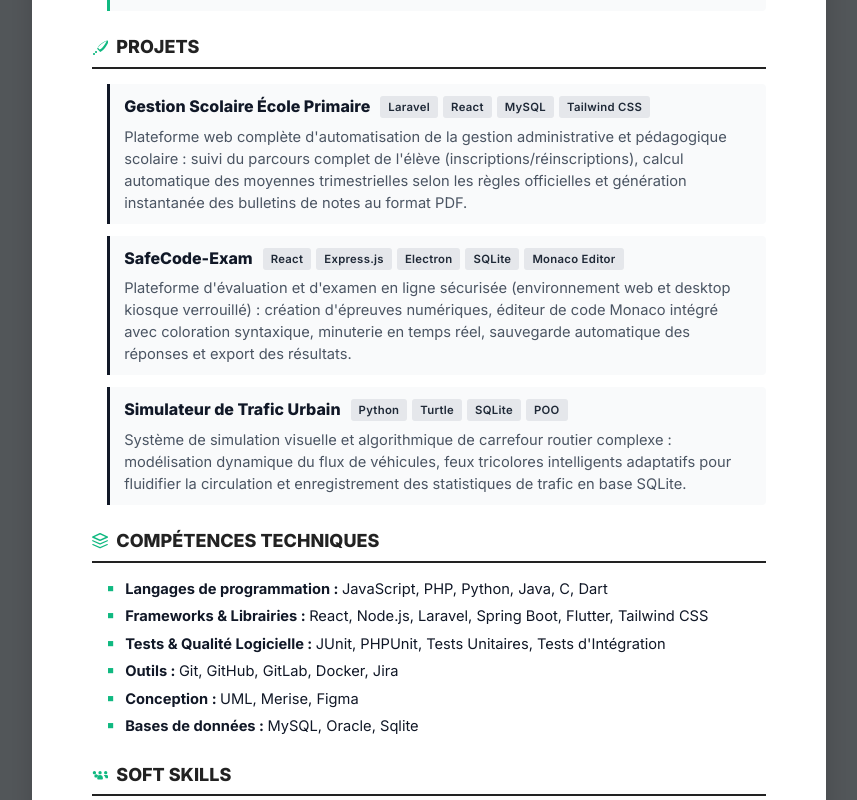
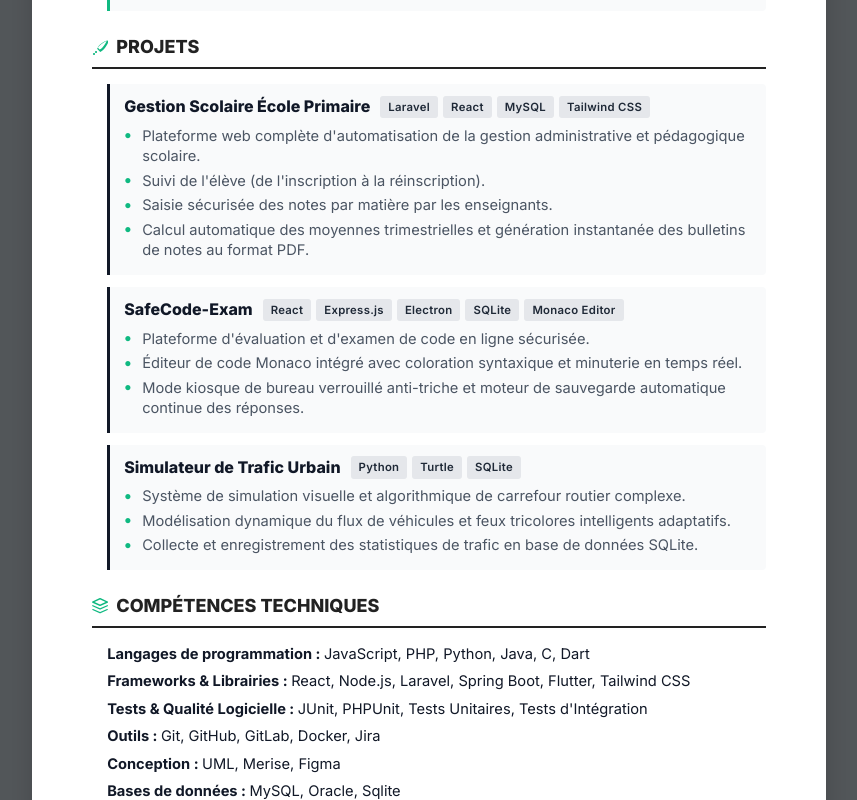
Before and after one commit to sow-aliou/Mon-CV, a React (Vite) app: page / in a window 1280 px wide. Shown: the part 880-1680 px from the top of the page, without its empty margins (211-1068 px from the left). Built offline with nearby package versions, Linux system fonts and the light colour scheme.

Commit message:
style: modification des puces, mise à jour des centres d'intérêt, du profil (recherche de stage) et passage des descriptions de projets en listes

```diff
--- a/src/App.css
+++ b/src/App.css
@@ -269,12 +269,12 @@ body {
 }
 
 .experience-description li::before {
-  content: "■";
+  content: "●";
   color: #10b981;
   position: absolute;
   left: -18px;
-  font-size: 8pt;
-  top: 2px;
+  font-size: 9pt;
+  top: 1.5px;
 }
 
 .cv-bullets {
@@ -296,6 +296,17 @@ body {
   left: -18px;
   font-size: 8pt;
   top: 2px;
+}
+
+.cv-no-bullet {
+  list-style-type: none;
+  padding-left: 0;
+  font-size: 11pt;
+  color: #111827;
+}
+
+.cv-no-bullet li {
+  margin-bottom: 4px;
 }
 
 .projects-list {
@@ -343,10 +354,27 @@ body {
   font-weight: 800;
 }
 
-.project-description {
+.project-description-list {
+  list-style-type: none;
+  padding-left: 18px;
   font-size: 11pt;
   color: #4b5563;
-  line-height: 1.5;
+  margin-top: 6px;
+  line-height: 1.4;
+}
+
+.project-description-list li {
+  position: relative;
+  margin-bottom: 4px;
+}
+
+.project-description-list li::before {
+  content: "●";
+  color: #10b981;
+  position: absolute;
+  left: -18px;
+  font-size: 9pt;
+  top: 1.5px;
 }
 
 .skills-grid {
@@ -391,12 +419,12 @@ body {
 }
 
 .soft-skills-grid li::before {
-  content: "■";
+  content: "●";
   color: #10b981;
   position: absolute;
   left: -18px;
-  font-size: 8pt;
-  top: 2px;
+  font-size: 9pt;
+  top: 1.5px;
 }
 
 .languages-list {
--- a/src/App.jsx
+++ b/src/App.jsx
@@ -154,7 +154,11 @@ function App() {
                     ))}
                   </div>
                 </div>
-                <p className="project-description">{item.description}</p>
+                <ul className="project-description-list">
+                  {item.description.map((bullet, i) => (
+                    <li key={i}>{bullet}</li>
+                  ))}
+                </ul>
               </div>
             ))}
           </div>
@@ -162,7 +166,7 @@ function App() {
 
         <section className="cv-section">
           <h2><FaLayerGroup className="section-icon" /> COMPÉTENCES TECHNIQUES</h2>
-          <ul className="cv-bullets">
+          <ul className="cv-no-bullet">
             {hardSkills.map((skill, index) => (
               <li key={index}>
                 <strong>{skill.category} : </strong>
@@ -198,7 +202,7 @@ function App() {
 
         <section className="cv-section">
           <h2><FaHeart className="section-icon" /> CENTRES D'INTÉRÊT</h2>
-          <ul className="cv-bullets">
+          <ul className="cv-no-bullet">
             {hobbies.map((hobby, index) => (
               <li key={index}>{hobby}</li>
             ))}
--- a/src/components/MainContent.jsx
+++ b/src/components/MainContent.jsx
@@ -3,7 +3,7 @@ import { FaBriefcase, FaCheck, FaCode, FaGraduationCap, FaHeart, FaLeaf, FaPlane
 function getHobbyIcon(hobby) {
   if (hobby.includes('Agriculture')) return <FaLeaf className="item-icon" aria-hidden="true" />
   if (hobby.includes('Voyage')) return <FaPlane className="item-icon" aria-hidden="true" />
-  if (hobby.includes('Programmation')) return <FaCode className="item-icon" aria-hidden="true" />
+  if (hobby.includes('Programmation') || hobby.includes('Hackathon') || hobby.includes('Hackatton')) return <FaCode className="item-icon" aria-hidden="true" />
   return <FaRunning className="item-icon" aria-hidden="true" />
 }
 
--- a/src/data/hobbies.js
+++ b/src/data/hobbies.js
@@ -1,5 +1,6 @@
 export const hobbies = [
-  'Programmation et développement web',
-  'Voyages et découvertes de nouvelles cultures',
+  'Hackathon',
+  'Voyage',
+  'Lecture de blogs technologiques',
   'Sports',
 ]
--- a/src/data/profile.js
+++ b/src/data/profile.js
@@ -2,5 +2,5 @@ export const profile = {
   name: 'Aliou Sow',
   title: 'Développeur Full-Stack Junior',
   summary:
-    "Diplômé d'une Licence en Informatique (Génie Logiciel) et développeur passionné par l'Intelligence Artificielle et le développement de solutions logicielles innovantes. Rigoureux et orienté résultats, je m'efforce de concevoir des architectures performantes répondant à des problématiques complexes.",
+    "Diplômé d'une Licence en Informatique (Génie Logiciel) et actuellement à la recherche d'un stage, je suis un développeur passionné par le développement de solutions logicielles innovantes et l'Intelligence Artificielle. Rigoureux et orienté résultats, je m'efforce de concevoir des architectures performantes répondant à des problématiques complexes.",
 }
--- a/src/data/projects.js
+++ b/src/data/projects.js
@@ -2,19 +2,29 @@ export const majorProjects = [
   {
     name: 'Gestion Scolaire École Primaire',
     tech: 'Laravel, React, MySQL, Tailwind CSS',
-    description:
-      "Plateforme web complète d'automatisation de la gestion administrative et pédagogique scolaire : suivi du parcours complet de l'élève (inscriptions/réinscriptions), calcul automatique des moyennes trimestrielles selon les règles officielles et génération instantanée des bulletins de notes au format PDF.",
+    description: [
+      "Plateforme web complète d'automatisation de la gestion administrative et pédagogique scolaire.",
+      "Suivi de l'élève (de l'inscription à la réinscription).",
+      "Saisie sécurisée des notes par matière par les enseignants.",
+      "Calcul automatique des moyennes trimestrielles et génération instantanée des bulletins de notes au format PDF."
+    ],
   },
   {
     name: 'SafeCode-Exam',
     tech: 'React, Express.js, Electron, SQLite, Monaco Editor',
-    description:
-      "Plateforme d'évaluation et d'examen en ligne sécurisée (environnement web et desktop kiosque verrouillé) : création d'épreuves numériques, éditeur de code Monaco intégré avec coloration syntaxique, minuterie en temps réel, sauvegarde automatique des réponses et export des résultats.",
+    description: [
+      "Plateforme d'évaluation et d'examen de code en ligne sécurisée.",
+      "Éditeur de code Monaco intégré avec coloration syntaxique et minuterie en temps réel.",
+      "Mode kiosque de bureau verrouillé anti-triche et moteur de sauvegarde automatique continue des réponses."
+    ],
   },
   {
     name: 'Simulateur de Trafic Urbain',
-    tech: 'Python, Turtle, SQLite, POO',
-    description:
-      "Système de simulation visuelle et algorithmique de carrefour routier complexe : modélisation dynamique du flux de véhicules, feux tricolores intelligents adaptatifs pour fluidifier la circulation et enregistrement des statistiques de trafic en base SQLite.",
+    tech: 'Python, Turtle, SQLite',
+    description: [
+      "Système de simulation visuelle et algorithmique de carrefour routier complexe.",
+      "Modélisation dynamique du flux de véhicules et feux tricolores intelligents adaptatifs.",
+      "Collecte et enregistrement des statistiques de trafic en base de données SQLite."
+    ],
   },
 ]
```
